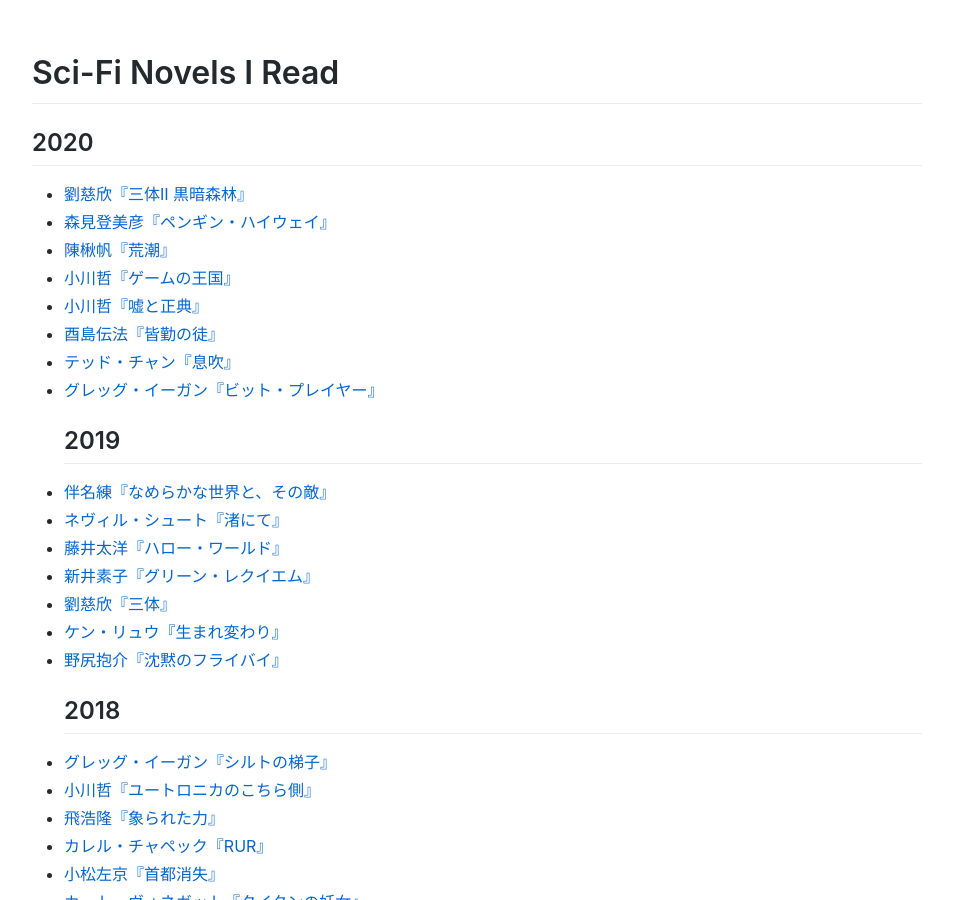
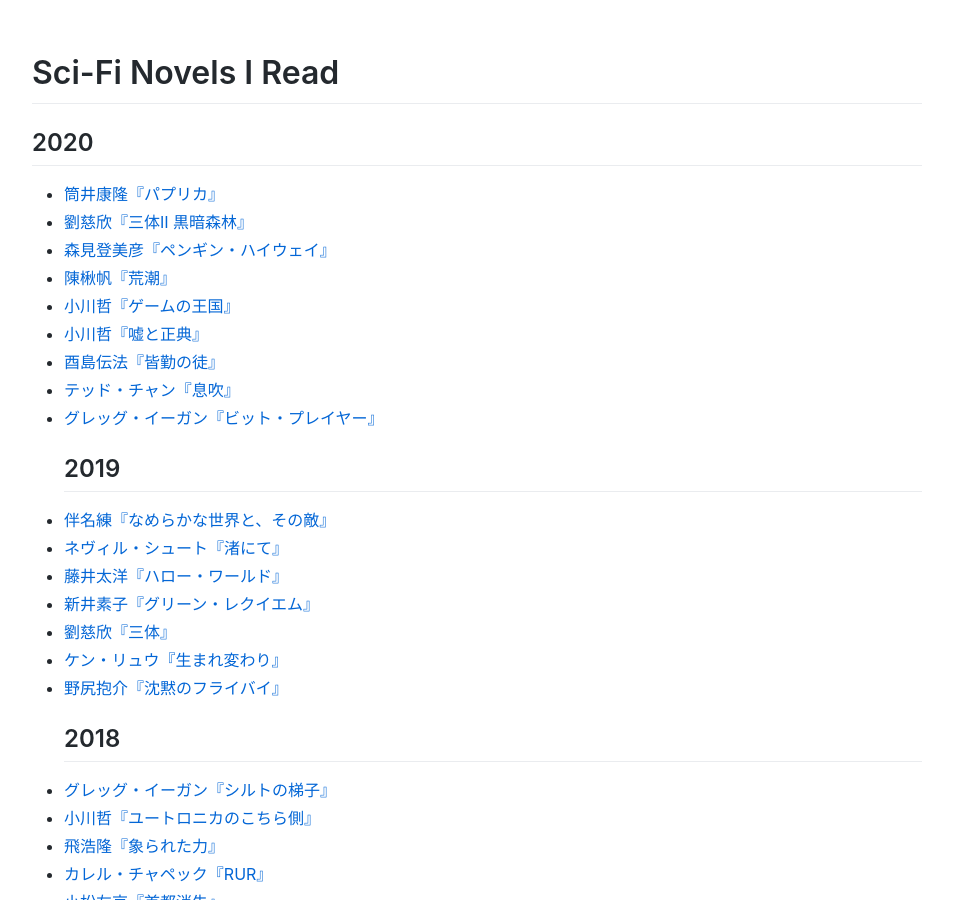
Before and after one commit to sankichi92/sankichi.net, a Jekyll site: the page built from sci-fi.md, in a window 1280 px wide and 900 px high. Shown: the whole window, without its empty margins (163-1116 px from the left). Built offline with Jekyll 4.4.1, drawn with Linux system fonts in a browser that asks for light colours; our own code applies the rules of GitHub Pages for plain Markdown files.

Commit message:
筒井康隆『パプリカ』

```diff
--- a/_data/sci-fi-novels.yml
+++ b/_data/sci-fi-novels.yml
@@ -1,3 +1,8 @@
+- title: パプリカ
+  author: 筒井康隆
+  asin: B0099FKZ3Y
+  date: 2020-07-30
+
 - title: 三体Ⅱ 黒暗森林
   author: 劉慈欣
   asin: B089M77R61
```
